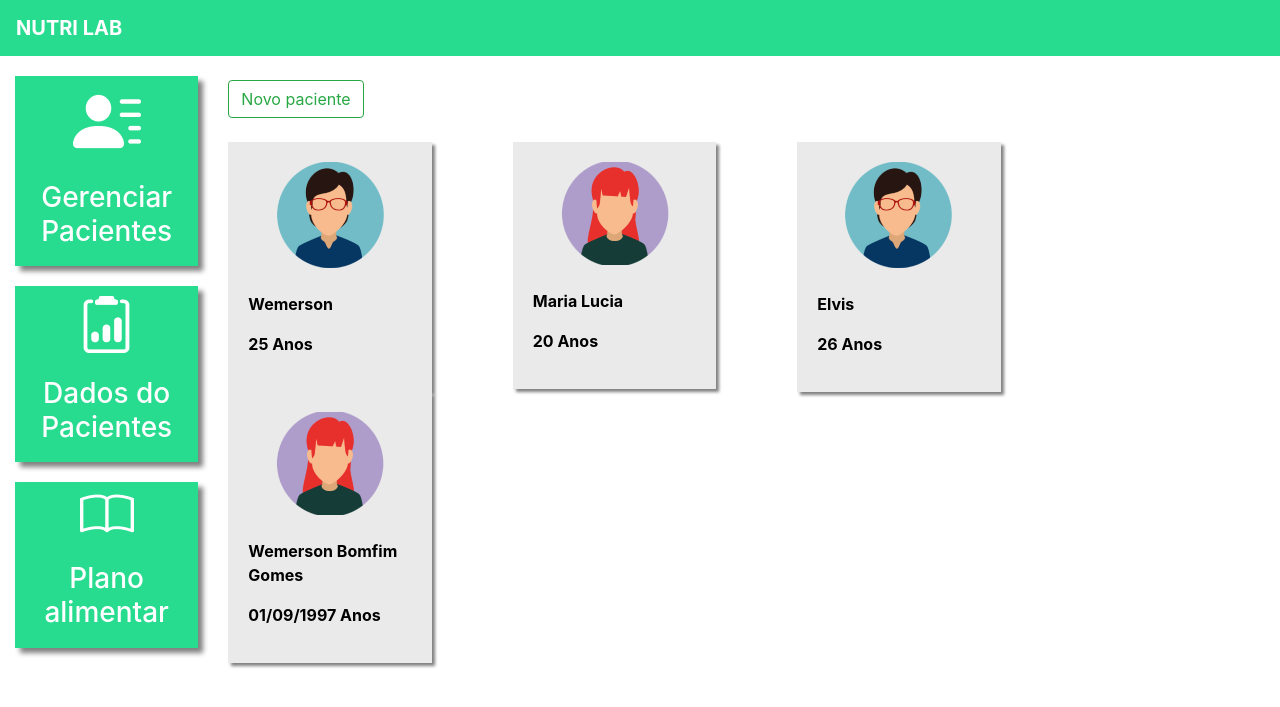
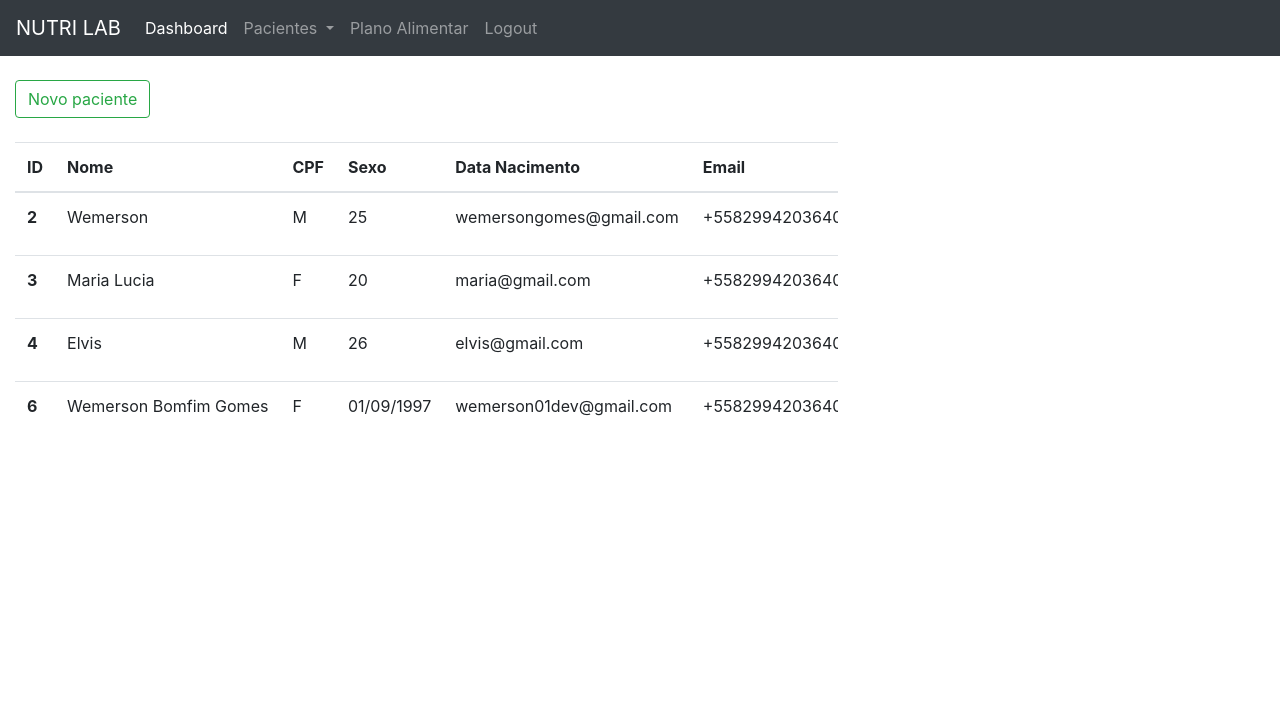
Before and after one commit to WemersonGomesDev/nutri_lab, a Django app: page /pacientes/ in a window 1280 px wide. Shown: the top 707 px of the page. Run offline with Django 4.2, Linux system fonts and the light colour scheme; a user stored in the database is signed in; data comes from the database, SQL or seed files in the repository; both versions use the stored data as it was after the commit.

Commit message:
Atualização Karol

```diff
--- a/plataforma/models.py
+++ b/plataforma/models.py
@@ -6,7 +6,7 @@ class Pacientes(models.Model):
                     ('M', 'Maculino'))
     nome = models.CharField(max_length=50)
     sexo = models.CharField(max_length=1, choices=choices_sexo)
-    idade = models.IntegerField()
+    idade = models.CharField(max_length=19)
     email = models.EmailField()
     telefone = models.CharField(max_length=19)
     nutri = models.ForeignKey(User, on_delete=models.CASCADE)
--- a/plataforma/templates/pacientes.html
+++ b/plataforma/templates/pacientes.html
@@ -20,27 +20,44 @@
 
 <br>
 <br>
-<div  class="row">
-    {% for paciente in pacientes %}
-    <div class="col-md-4">
-        <a href="#" class="link-hover">
-            <div class="card-paciente">
-                <div class="foto-perfil">
 
-                    {% if paciente.sexo == "M"%}
-                        <img src="{% static 'plataforma/img/perfil2.png' %}">
-                    {% else %}
-                        <img src="{% static 'plataforma/img/perfil1.png' %}">
-                    {% endif %}
 
-                </div>
-                <br>
-                <p class="dados">{{paciente.nome}}</p>
-                <p class="dados">{{paciente.idade}} Anos</p>
-            </div>
-        </a>
-    </div>
-    {% endfor %}
+<div class="scrollable2">
+    <table class="table table-hover">
+        <thead>
+            <tr>
+            <th scope="col">ID</th>
+            <th scope="col">Nome</th>
+            <th scope="col">CPF</th>
+            <th scope="col">Sexo</th>
+            <th scope="col">Data Nacimento</th>
+            <th scope="col">Email</th>
+            <th scope="col">Telefone</th>
+            <th scope="col">Telefone</th>
+            <th scope="col">Cargo</th>
+            <th scope="col">Setor</th>
+            <th scope="col">Ação</th>
+            </tr>
+        </thead>
+        <tbody>
+            {% for paciente in pacientes %}
+                <tr>
+                    <th scope="row">{{paciente.id}}</th>
+                    <td>{{paciente.nome}}</td>
+                    <td>{{paciente.sexo}}</td>
+                    <td>{{paciente.idade}}</td>
+                    <td>{{paciente.email}}</td>
+                    <td>{{paciente.telefone}}</td>
+                    <td>
+                        <button type="button" class="btn btn-info">view</button>
+                        <button type="button" class="btn btn-warning">edit</button>
+                        <button type="button" class="btn btn-danger">delete</button>
+                    </td>
+                </tr>
+            {% endfor %}
+
+        </tbody>
+    </table>
 </div>
 
 
@@ -82,13 +99,18 @@
 
                   <br>
 
-                  <label>Idade:</label>
-                  <input type="number" placeholder="0" class="form-control" name="idade">
+                  <label>Data de Nascimento:</label>
+                  <input type="date" placeholder="0" class="form-control" name="idade">
 
                   <br>
 
                   <label>E-mail:</label>
                   <input type="email" placeholder="exemple@email.com" class="form-control" name="email">
+
+                  <br>
+
+                  <label>CPF:</label>
+                  <input type="text" placeholder="exemple@email.com" class="form-control" name="cpf">
 
                   <br>
 
--- a/plataforma/urls.py
+++ b/plataforma/urls.py
@@ -2,6 +2,7 @@ from django.urls import path
 from . import views
 
 urlpatterns = [
+    path('', views.pacientes, name='pacientes'),
     path('pacientes/', views.pacientes, name='pacientes'),
     path('dados_paciente/', views.dados_paciente_listar, name='dados_paciente_listar'),
     path('dados_paciente/<str:id>/', views.dados_paciente, name="dados_paciente"),
--- a/plataforma/views.py
+++ b/plataforma/views.py
@@ -28,9 +28,9 @@ def pacientes(request):
             messages.add_message(request, constants.ERROR, 'Preencha todos os campos')
             return redirect('/pacientes/')
 
-        if not idade.isnumeric():
-            messages.add_message(request, constants.ERROR, 'Digite uma idade válida')
-            return redirect('/pacientes/')
+        # if not idade.isnumeric():
+        #     messages.add_message(request, constants.ERROR, 'Digite uma idade válida')
+        #     return redirect('/pacientes/')
 
         pacientes = Pacientes.objects.filter(email=email)
 
--- a/templates/base.html
+++ b/templates/base.html
@@ -12,11 +12,35 @@
   <body>
 
     {% if user.is_authenticated %}
-      <nav style="background-color: #27DB8F;" class="navbar navbar-expand-lg navbar-dark">
-        <a style="font-weight: bold" class="navbar-brand" href="#">NUTRI LAB</a>
-        <button class="navbar-toggler" type="button" data-toggle="collapse" data-target="#navbarNav" aria-controls="navbarNav" aria-expanded="false" aria-label="Toggle navigation">
+
+      <nav class="navbar navbar-expand-lg navbar-dark bg-dark">
+        <a class="navbar-brand" href="#">NUTRI LAB</a>
+        <button class="navbar-toggler" type="button" data-toggle="collapse" data-target="#navbarSupportedContent" aria-controls="navbarSupportedContent" aria-expanded="false" aria-label="Toggle navigation">
           <span class="navbar-toggler-icon"></span>
         </button>
+
+        <div class="collapse navbar-collapse" id="navbarSupportedContent">
+          <ul class="navbar-nav mr-auto">
+            <li class="nav-item active">
+              <a class="nav-link" href="#">Dashboard <span class="sr-only">(current)</span></a>
+            </li>
+            <li class="nav-item dropdown">
+              <a class="nav-link dropdown-toggle" href="#" role="button" data-toggle="dropdown" aria-expanded="false">
+                Pacientes
+              </a>
+              <div class="dropdown-menu">
+                <a class="dropdown-item" href="{% url 'pacientes' %}">Gerenciar</a>
+                <a class="dropdown-item" href="{% url 'dados_paciente_listar' %}">Dados</a>
+              </div>
+            </li>
+            <li class="nav-item">
+              <a class="nav-link" href="{% url 'plano_alimentar_listar' %}">Plano Alimentar</a>
+            </li>
+            <li class="nav-item">
+              <a class="nav-link" href="/auth/sair">Logout</a>
+            </li>
+          </ul>
+        </div>
       </nav>
     {% endif %}
 
--- a/templates/base_plataforma.html
+++ b/templates/base_plataforma.html
@@ -14,39 +14,6 @@
 {% block 'body' %}
     <div class="container-fluid">
         <div class="row">
-            <div class="col-md-2">
-                <a href="{% url 'pacientes' %}" class="link-lateral">
-                    <div class="card-lateral">
-                        <img src="{% static 'plataforma/img/paciente.png' %}">
-                        <br>
-                        <br>
-
-                        <h3>Gerenciar Pacientes</h3>
-                    </div>
-                  </a>
-
-                  <a href="{% url 'dados_paciente_listar' %}" class="link-lateral">
-                    <div class="card-lateral">
-                        <img src="{% static 'plataforma/img/dados_paciente.png' %}">
-                        <br>
-                        <br>
-
-                        <h3>Dados do Pacientes</h3>
-                    </div>
-                  </a>
-
-                  <a href="{% url 'plano_alimentar_listar' %}" class="link-lateral">
-                    <div class="card-lateral">
-                        <img src="{% static 'plataforma/img/plano_alimentar.png' %}">
-                        <br>
-                        <br>
-
-                        <h3>Plano alimentar</h3>
-                    </div>
-                  </a>
-
-            </div>
-
             <div class="col-md-8">
                 {% block 'plataforma' %}
 
--- a/templates/static/plataforma/css/plano_alimentar.css
+++ b/templates/static/plataforma/css/plano_alimentar.css
@@ -30,3 +30,16 @@
     background-color: #A8A8A8;
     padding: 15px;
 }
+
+.scrollable {
+    height: 300px;
+    overflow: scroll;
+    white-space: nowrap;
+}
+
+.scrollable2 {
+    height: 100%;
+    width: 100%;
+    overflow: scroll;
+    white-space: nowrap;
+}
```
Also changed, not shown: plataforma/templates/dados_paciente.html (+17 -1 lines), db.sqlite3, media/opcao/Captura_de_tela_2023-01-27_105941.png (added), plataforma/migrations/0004_alter_pacientes_idade.py (added), plataforma/migrations/0005_alter_pacientes_idade.py (added), plataforma/migrations/0006_alter_pacientes_idade.py (added).
